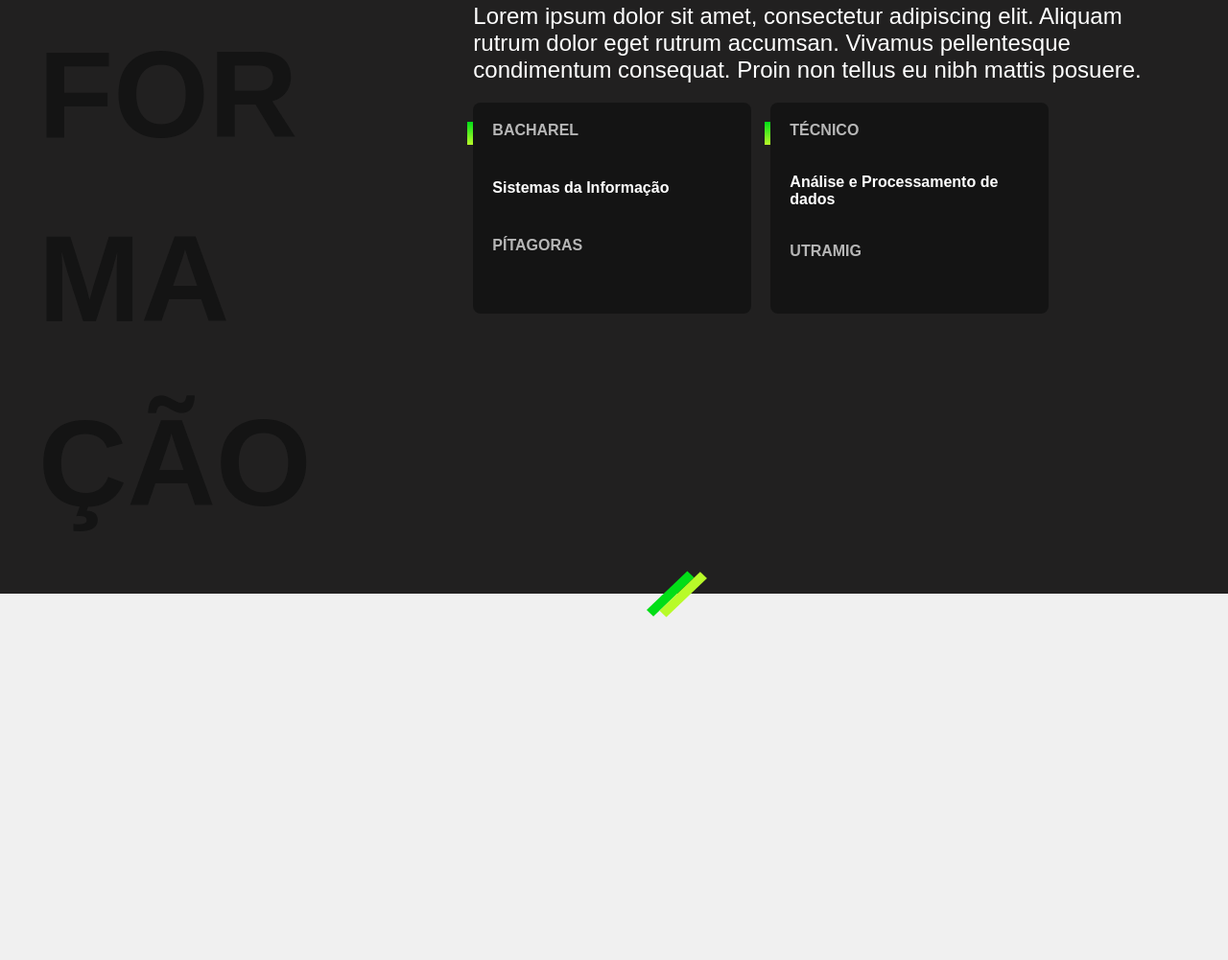
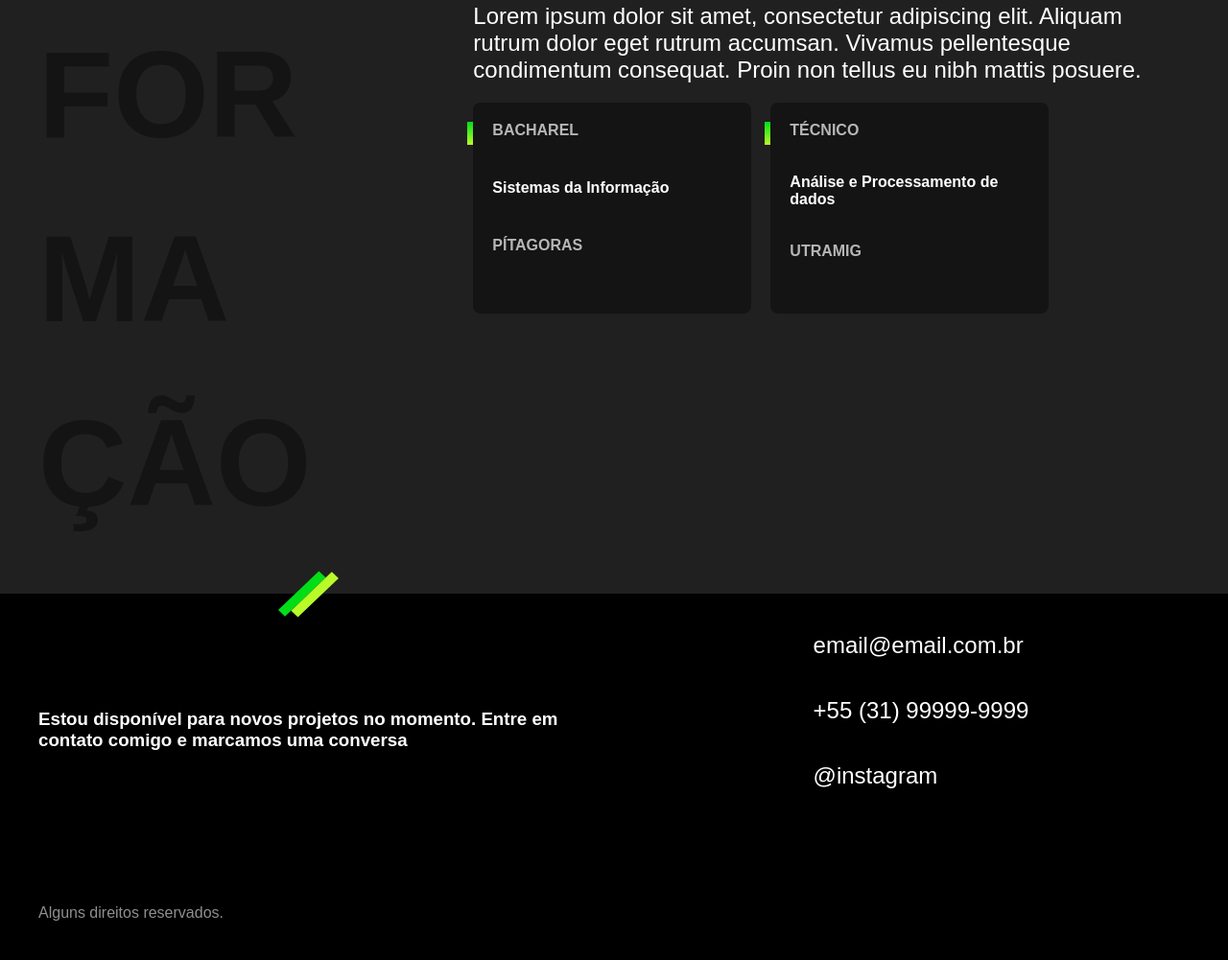
Before and after one commit to Rafes96/portifolio-rafael, a plain HTML site: page index.html in a window 1280 px wide. Shown: the part 1219-2220 px from the top of the page at 96% size. Before the commit the page ends 1888 px from the top, so only its background shows below. Drawn offline with Linux system fonts and the light colour scheme.

Commit message:
finalização do projeto portifolio

```diff
--- /dev/null
+++ b/css/footer.css
@@ -0,0 +1,32 @@
+.footer{
+    background-color: #000;
+}
+
+.footer-container{
+    color: white;
+}
+.footer-container{
+    max-width: 1200px;
+    padding: 40px 20px;
+    margin: 0 auto;
+    display: grid;
+    grid-template-columns: 1fr 1fr;
+    gap: 80px;
+    /* height: 500px; */
+    align-items: center;
+    justify-items: center;
+}
+.footer-container p{
+
+}
+
+.footer-contatos li{
+    font-size: 1.5rem;
+    margin-bottom: 40px;
+}
+
+.footer-copy{
+    place-self: end start;
+    color: #8f8f8f;
+    grid-column: 1 /-1;
+}
--- a/css/formacoes.css
+++ b/css/formacoes.css
@@ -10,7 +10,7 @@
     width: 130px;
     height: 100px;
     bottom: -50px;
-    left: 50%;
+    left: 20%;
     background: url('../img/decoracao.svg') no-repeat center;
 
 }
@@ -25,6 +25,7 @@
 }
 .subtitulo-formacao{
     max-width: 4ch;
+
 }
 
 .formacoes-item{
--- a/css/style.css
+++ b/css/style.css
@@ -3,3 +3,4 @@
 @import url('./introducao.css');
 @import url('./experiencias.css');
 @import url('./formacoes.css');
+@import url('./footer.css');
--- a/index.html
+++ b/index.html
@@ -91,9 +91,22 @@
                         <h3 class="falcudade-curso">Análise e Processamento de dados</h3>
                         <p class="falcudade-titulo">Utramig</p>
                     </li>
+
                 </ul>
             </div>
         </div>
     </section>
+
+    <footer class="footer" id="contato">
+        <div class="footer-container">
+            <h3>Estou disponível para novos projetos no momento. Entre em contato comigo e marcamos uma conversa</h3>
+            <ul class="footer-contatos">
+                <li>email@email.com.br</li>
+                <li>+55 (31) 99999-9999</li>
+                <li>@instagram</li>
+            </ul>
+            <p class="footer-copy">Alguns direitos reservados.</p>
+        </div>
+    </footer>
 </body>
 </html>
```
